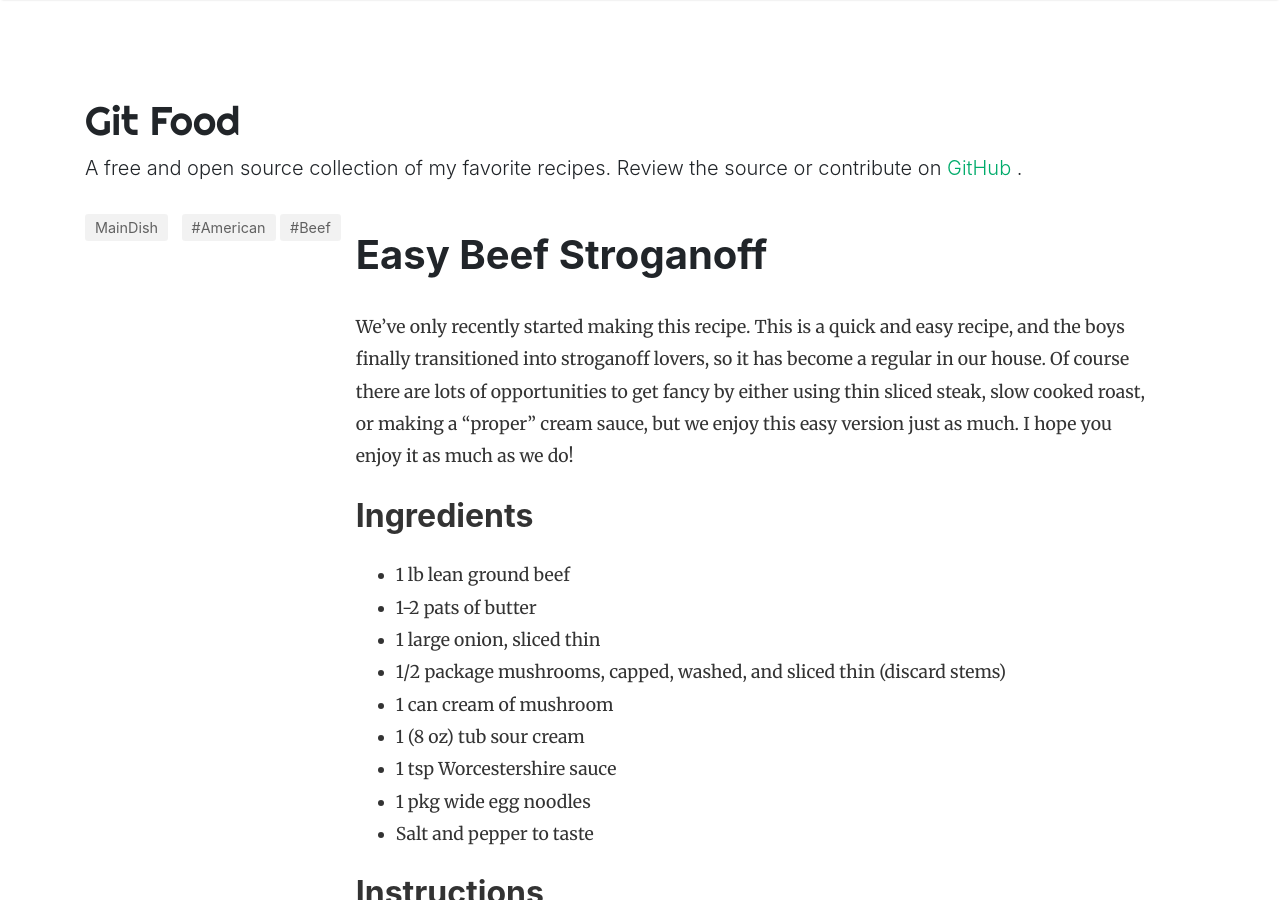
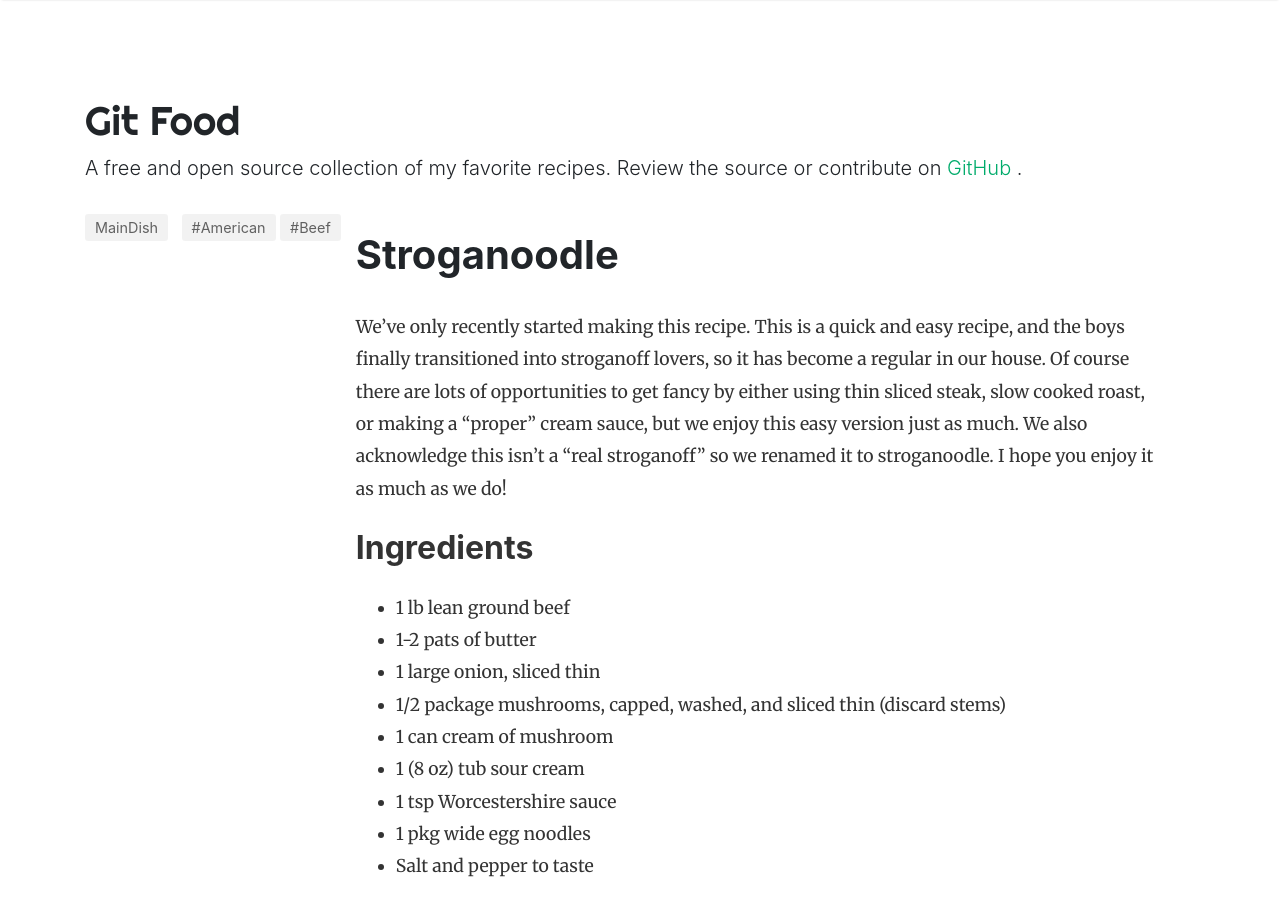
Before and after one commit to jondavid-black/food, a Jekyll site: the page built from docs/_posts/2020-12-26-easy_beef_stroganoff.md, in a window 1280 px wide and 900 px high. Built offline with Jekyll 4.4.1, drawn with Linux system fonts in a browser that asks for light colours; nearby versions of some CDN libraries.

Commit message:
rename easy beef stroganoff

```diff
--- a/docs/_posts/2020-12-26-easy_beef_stroganoff.md
+++ b/docs/_posts/2020-12-26-easy_beef_stroganoff.md
@@ -1,6 +1,6 @@
 ---
 layout: post
-title:  "Easy Beef Stroganoff"
+title:  "Stroganoodle"
 author: JD Black
 categories: [MainDish]
 tags: [American, Beef]
@@ -9,7 +9,7 @@ featured: false
 hidden: false
 ---
 
-We've only recently started making this recipe. This is a quick and easy recipe, and the boys finally transitioned into stroganoff lovers, so it has become a regular in our house.  Of course there are lots of opportunities to get fancy by either using thin sliced steak, slow cooked roast, or making a "proper" cream sauce, but we enjoy this easy version just as much.  I hope you enjoy it as much as we do!
+We've only recently started making this recipe. This is a quick and easy recipe, and the boys finally transitioned into stroganoff lovers, so it has become a regular in our house. Of course there are lots of opportunities to get fancy by either using thin sliced steak, slow cooked roast, or making a "proper" cream sauce, but we enjoy this easy version just as much. We also acknowledge this isn't a "real stroganoff" so we renamed it to stroganoodle. I hope you enjoy it as much as we do!
 
 ## Ingredients
 - 1 lb lean ground beef
--- a/src/dict.txt
+++ b/src/dict.txt
@@ -45,3 +45,4 @@ carnitas
 deboned
 verde
 Hearnden
+Stroganoodle
```
